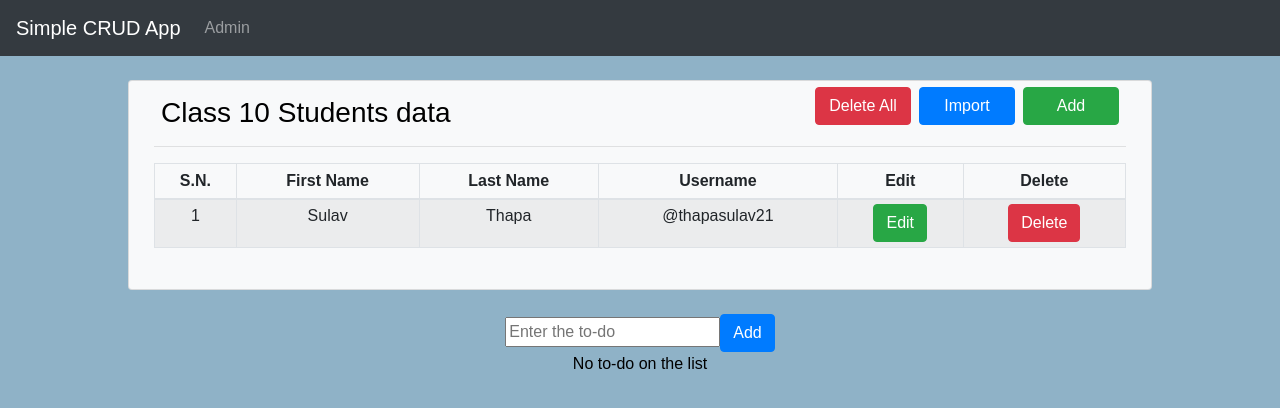
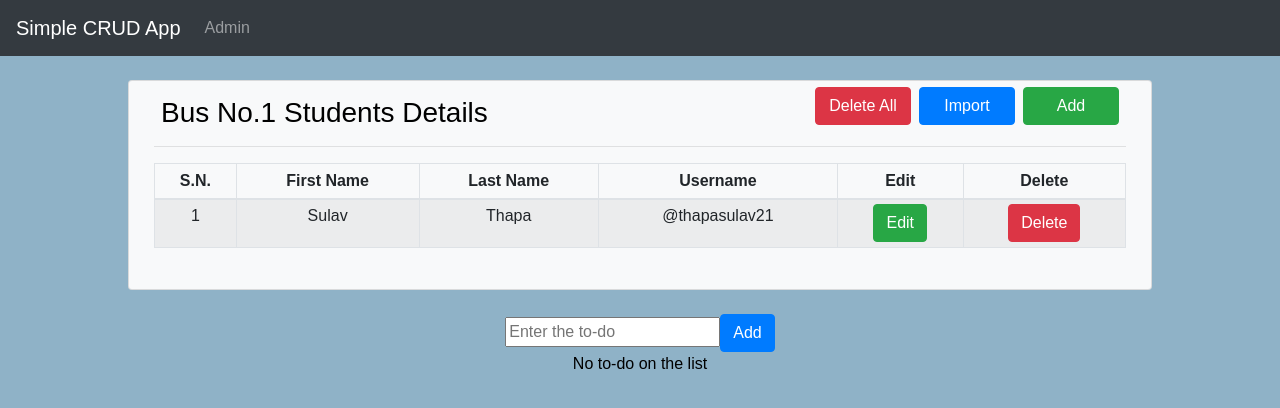
Before and after one commit to SulavThapa/fyp-frontend, a React (Create React App) app: page /admin in a window 1280 px wide. Shown: the top 408 px of the page. Built offline with nearby package versions, Linux system fonts and the light colour scheme.

Commit message:
Folder is managed || document formatting is done || npm for the side bar is added but not used in the project.

```diff
--- a/package.json
+++ b/package.json
@@ -11,6 +11,7 @@
     "prop-types": "^15.7.2",
     "react": "^16.11.0",
     "react-bootstrap": "^1.0.0-beta.14",
+    "react-bootstrap-sidebar": "0.0.1",
     "react-dom": "^16.11.0",
     "react-modal": "^3.11.1",
     "react-popupbox": "^2.0.8",
--- a/src/Components/Admin.js
+++ b/src/Components/Admin.js
@@ -1,7 +1,7 @@
 import React from 'react';
-import NavBar from '../Navbar';
+import NavBar from './NavBar/Navbar';
 import Table from 'react-bootstrap/Table';
-import { Card, Button } from 'react-bootstrap';
+import { Card, Button, Nav } from 'react-bootstrap';
 import ModalMaker from './Modal/Modal';
 import SingleToDo from './SingleToDo';
 
@@ -45,7 +45,7 @@ class NewAdmin extends React.Component {
                 <NavBar />
                 <br></br>
                 <Card className='mx-auto' bg="light" text="white" style={{ width: '80%', height: '100%', padding: 25 }}>
-                    <h3 style={{ color: 'black', top: '7%', position: 'absolute', left: '2rem' }}>Class 10 Students data</h3>
+                    <h3 style={{ color: 'black', top: '7%', position: 'absolute', left: '2rem' }}>Bus No.1 Students Details</h3>
                     <ModalMaker />
                     <Button variant="primary" style={{ width: '1in', position: 'absolute', right: '8.5rem', top: '3%' }}>Import</Button>
                     <Button variant="danger" style={{ width: '1in', position: 'absolute', right: '15rem', top: '3%' }}>Delete All</Button>
--- a/src/Components/Home.js
+++ b/src/Components/Home.js
@@ -1,16 +1,13 @@
-import React, {Component} from 'react'
-import {Button} from 'react-bootstrap';
-import {Form} from 'react-bootstrap';
-import {BrowserRouter as Router, Link, Route, Switch} from 'react-router-dom';
-import NewAdmin from './Admin';
-import {Card} from 'react-bootstrap';
+import React, { Component } from 'react'
+import { Button } from 'react-bootstrap';
+import { Form } from 'react-bootstrap';
+import { Card } from 'react-bootstrap';
+class Home extends React.Component {
 
-class Home extends React.Component{
-
-    render(){
-        return(
-            <div style={{marginTop: "10%"}}>
-            <Card className='mx-auto' bg="light" text="white" style={{ width: '22rem',height:'20rem', padding: 25}}>
+    render() {
+        return (
+            <div style={{ marginTop: "10%" }}>
+                <Card className='mx-auto' bg="light" text="white" style={{ width: '22rem', height: '20rem', padding: 25 }}>
                     <h1 className='new'>Login Here</h1>
                     <Form>
                         <Form.Group controlId="formBasicEmail">
--- a/src/Components/Modal/Modal.js
+++ b/src/Components/Modal/Modal.js
@@ -17,7 +17,7 @@ function MyVerticallyCenteredModal(props) {
       </Modal.Header>
       <Modal.Body>
         {}
-        <FormFunc/>
+        <FormFunc />
       </Modal.Body>
       <Modal.Footer>
         <Button onClick={props.onHide}>Close</Button>
--- a/src/Navbar.js
+++ b/src/Components/NavBar/Navbar.js
@@ -1,9 +1,9 @@
 import React, { Component } from 'react'
-import {Navbar, Nav} from 'react-bootstrap';
-import {Link} from 'react-router-dom';
+import { Navbar, Nav } from 'react-bootstrap';
+import { Link } from 'react-router-dom';
 
 const NavBar = () => (
-    <Navbar bg="dark" variant="dark">
+  <Navbar bg="dark" variant="dark">
     <Link to="/"><Navbar.Brand>Simple CRUD App</Navbar.Brand></Link>
     <Nav className="mr-auto">
       <Link to="/admin">
--- a/src/Components/SingleToDo.js
+++ b/src/Components/SingleToDo.js
@@ -2,10 +2,6 @@ import React, { Component } from 'react';
 import { Button } from 'react-bootstrap';
 
 class SingleToDo extends React.Component {
-  constructor() {
-    super();
-  }
-
   render() {
     return (
       <div>
```
Also changed, not shown: src/App.js (+8 -8 lines), src/Components/Form/Form.js (+6 -6 lines), src/Components/Form/FormDesign.js (added), 1 other file (tests, documents, lock files or other folders). Lines whose indentation alone changed are shown as unchanged.
